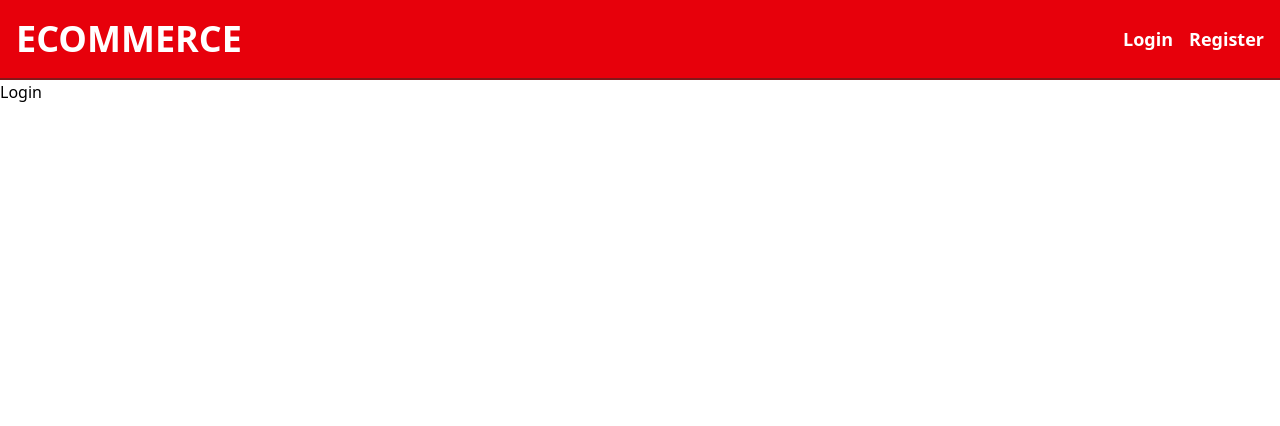
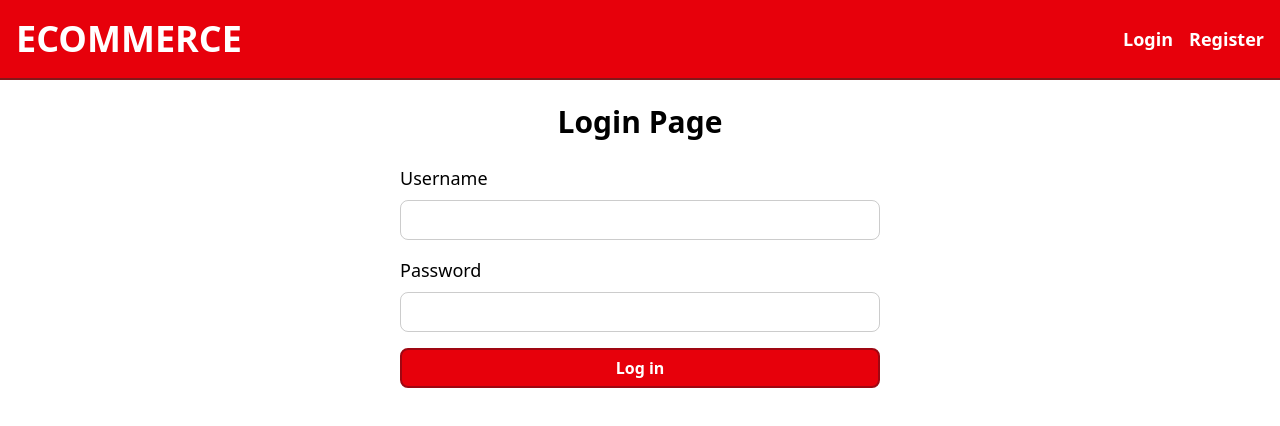
Before and after one commit to pufex/exommerce-example-frontend, a React app: page /auth/login in a window 1280 px wide. Shown: the top 426 px of the page. Built offline with nearby package versions, Linux system fonts and the light colour scheme; the HTML template or start-up script is replaced by a standard one.

Commit message:
Added basic login page form

```diff
--- a/src/components/Button.jsx
+++ b/src/components/Button.jsx
@@ -2,7 +2,7 @@ export default function Button ({children, onClick, disabled, className, type =
     return <button
         disabled={disabled}
         onClick={onClick}
-        className={`${className} px-10 h-10 flex items-center justify-center gap-4 rounded-lg text-whtie font-semibold border-2 ${!disabled ? "bg-red-600 border-red-800 cursor-pointer hover:bg-red-500 active:bg-red-400" : "bg-red-300 border-red-500 cursor-not-allowed"}`}
+        className={`${className} px-10 h-10 flex items-center justify-center gap-4 rounded-lg text-white font-semibold border-2 ${!disabled ? "bg-red-600 border-red-800 cursor-pointer hover:bg-red-500 active:bg-red-400" : "bg-red-300 border-red-500 cursor-not-allowed"}`}
         type={type}
     >
         {children}
--- a/src/pages/LoginPage.jsx
+++ b/src/pages/LoginPage.jsx
@@ -1,3 +1,44 @@
+import {FormProvider} from "react-hook-form"
+import { useForm } from "react-hook-form"
+import Input from "../components/Input"
+import Button from "../components/Button"
+
 export default function LoginPage(){
-    return <div>Login</div>
+
+    const methods = useForm();
+    const {formState: {errors}} = methods;
+
+    return <FormProvider {...methods}>
+        <form
+            className="w-full max-w-lg mx-auto px-4"
+        >
+            <h1 className="text-center text-3xl py-6 font-bold">
+                Login Page
+            </h1>
+            {
+                errors.root && <p className="text-xl text-center text-red-600 font-semibold">
+                    {errors.root.message}
+                </p>
+            }
+            <Input
+                name="name"
+                id="name"
+                label="Username"
+                className="mb-4"
+            />
+            <Input
+                name="password"
+                id="password"
+                label="Password"
+                className="mb-4"
+                type="password"
+            />
+            <Button
+                className="w-full"
+                type="submit"
+            >
+                Log in
+            </Button>
+        </form>
+    </FormProvider>
 }
```
